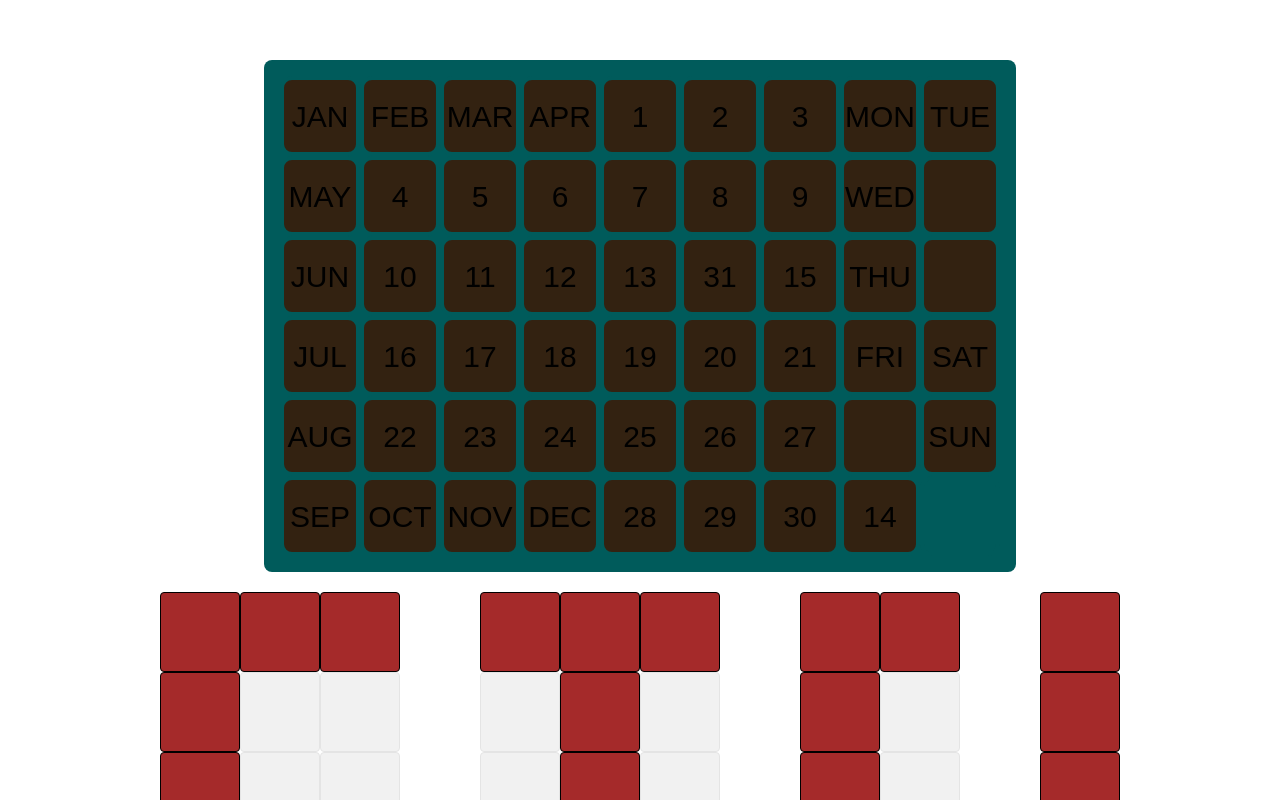
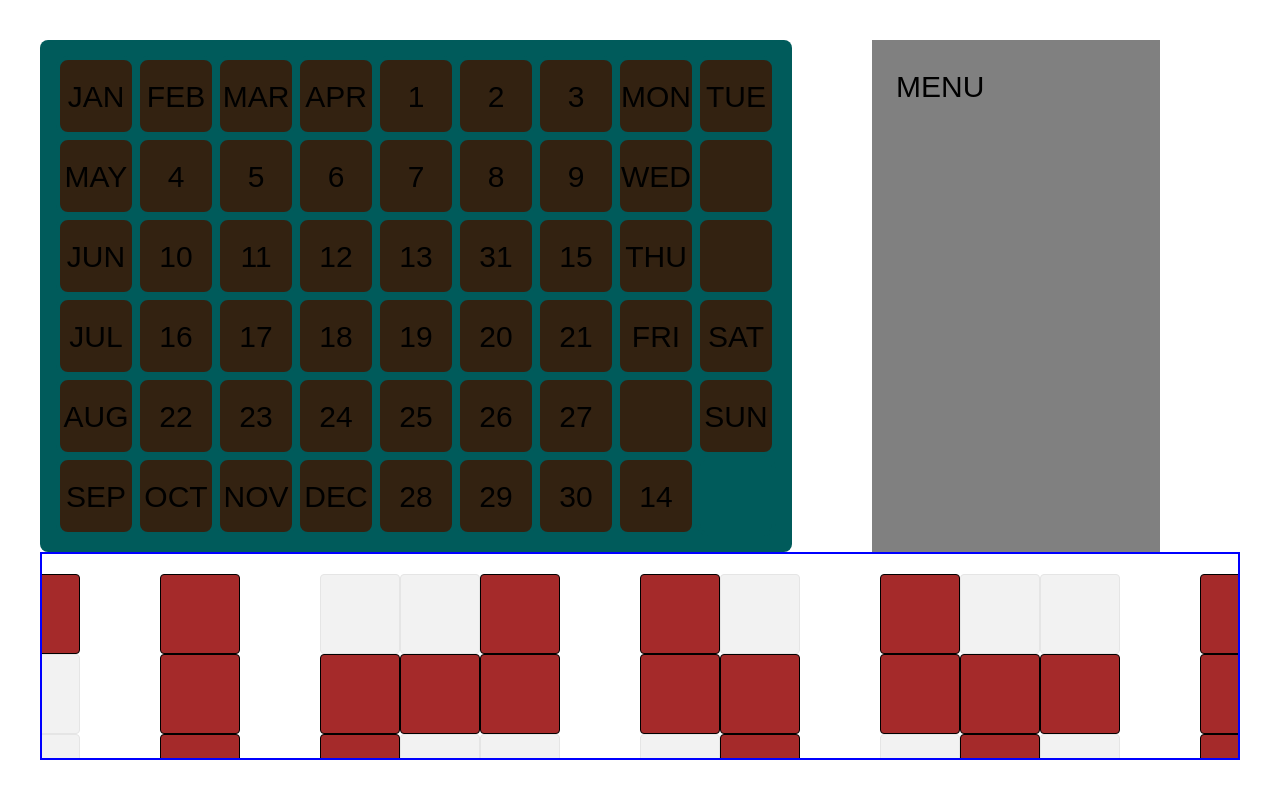
Before and after one commit to json-bell/calendar-puzzle, a React (Vite) app: page / in a window 1280 px wide. Shown: the top 800 px of the page. Built offline with nearby package versions, Linux system fonts and the light colour scheme.

Commit message:
updates basic layout

```diff
--- a/src/App.css
+++ b/src/App.css
@@ -1,6 +1,9 @@
 #root {
+  position: relative;
   max-width: 1280px;
   margin: 0 auto;
   padding: 2rem;
   text-align: center;
+  --root-padding: 40px;
+  padding: var(--root-padding);
 }
--- a/src/components/Game/GameArea/GameArea.module.css
+++ b/src/components/Game/GameArea/GameArea.module.css
@@ -1,13 +1,26 @@
 .gameArea {
-  display: flex;
-  align-items: center;
-  flex-direction: column;
+  display: grid;
+  grid-template-areas: "board menu" "pieces pieces";
+  grid-template-columns: auto auto auto;
+  grid-template-rows: auto auto;
+  height: calc(100vh - 2 * var(--root-padding));
 }
 
 .piecesContainer {
+  grid-area: pieces;
   display: flex;
   gap: 80px;
-  flex-wrap: wrap;
+  flex-wrap: nowrap;
+  overflow: scroll;
   padding: 20px;
   justify-content: center;
+  border: 2px blue solid;
 }
+
+.gameControls {
+  background-color: grey;
+  display: flex;
+  padding: 24px;
+  right: 0;
+  width: 240px;
+}
--- a/src/components/Game/GameArea/GameArea.tsx
+++ b/src/components/Game/GameArea/GameArea.tsx
@@ -9,6 +9,7 @@ const GameArea = () => {
     <GameProvider>
       <section className={styles.gameArea}>
         <BoardGrid />
+        <div className={styles.gameControls}>MENU</div>
         <div className={styles.piecesContainer}>
           {puzzlePieces.map((piece) => (
             <PuzzlePiece piece={piece} key={piece.pieceId} />
```
